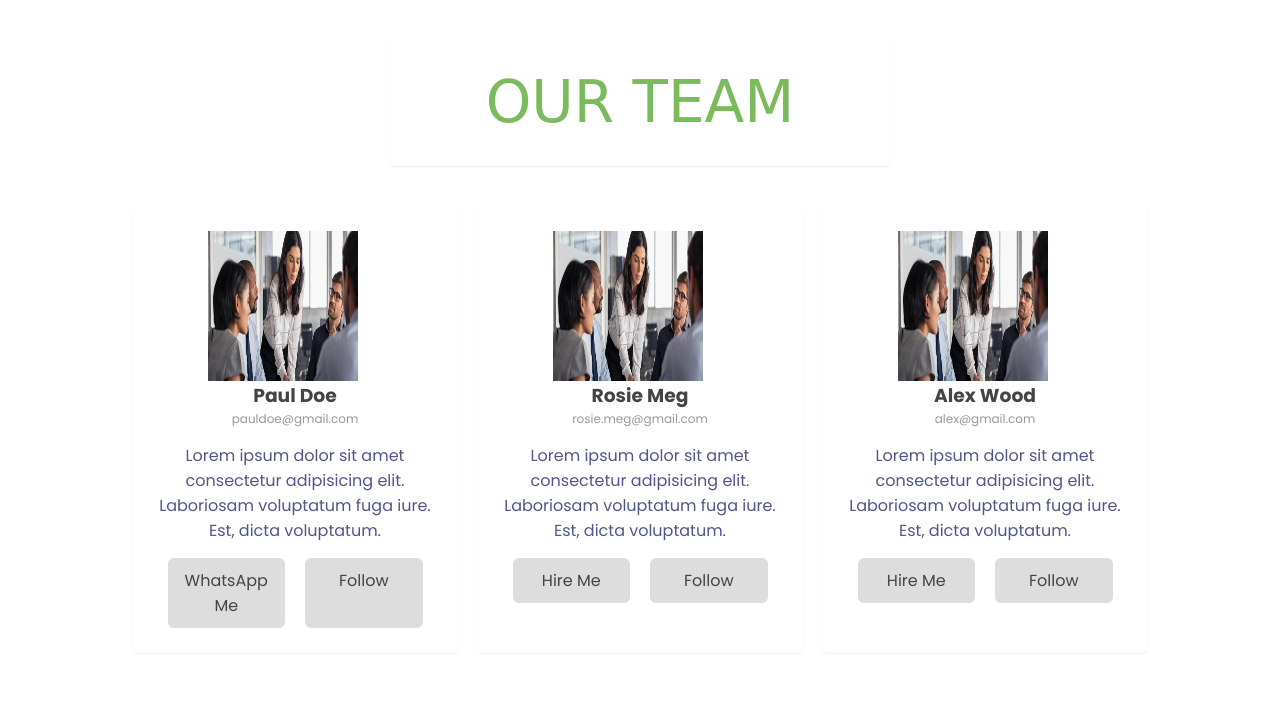
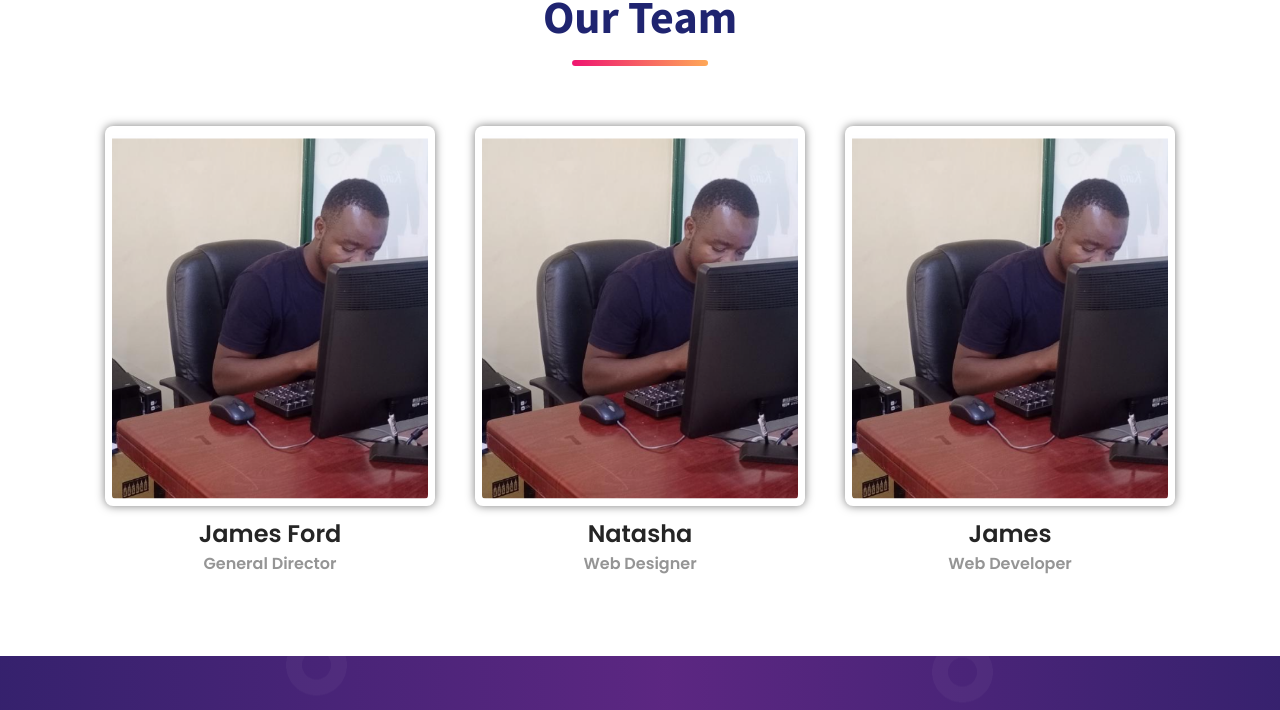
Before and after one commit to Kingsly62/Jenga-Talent-Ventures, a plain HTML site: page index.html in a window 1280 px wide. Shown: the part 8017-8727 px from the top of the page. Drawn offline with nearby package versions, Linux system fonts and the light colour scheme; a web font is replaced by a local one.

Commit message:
add new changes

```diff
--- a/assets/css/style.css
+++ b/assets/css/style.css
@@ -1322,86 +1322,117 @@ Accordion
 
 /* TEAMS */
 
-.wrapper {
-  margin-top: 50px;
+.cards{
+  display: flex;
+  justify-content: center;
+  align-items: center;
+  flex-wrap: wrap;
+}
+.cards .card{
+  max-width: 330px;
+  min-width: 290px;
+  width: 100%;
+  height: 100%;
+  margin: 20px;
+}
+.card .thumb{
+  position: relative;
+  height: 380px;
+  background: #fff;
+  padding: 7px;
+  border-radius: 8px;
+  box-shadow: 0 0 10px rgba(0, 0, 0, 0.514);
+}
+.card .thumb img{
+  width: 100%;
+  height: 100%;
+  border-radius: 4px;
+  object-fit: cover;
+  user-select: none;
+  -webkit-user-select: none;
+}
+.card .info{
+  margin-top: 10px;
+  text-align: center;
+}
+.card .info h2{
+  color: #252525;
+  font-size: 24px;
+  font-weight: 600;
+  text-transform: capitalize;
+}
+.card .info span{
+  font-weight: 600;
+  font-size: 16px;
+  color: #959595;
+  text-transform: capitalize;
+}
+.card .thumb .social{
+  visibility: hidden;
+  opacity: 0;
+  transition: all 0.3s ease;
+}
+.card:hover .thumb .social{
+  visibility: visible;
+  opacity: 1;
 }
 
-.wrapper .title {
-  max-width: 500px;
-  width: 100%;
-  padding: 30px;
-  margin: 0 auto 30px;
-  background: #fff;
-  border-radius: 6px;
-  box-shadow: 0 1px 2px rgba(0, 0, 0, 0.07);
-  text-align: center;
-  font-size: 58px;
-  text-transform: uppercase;
-  font-family: "Cute Font", cursive;
-  color: #7bbb5e;
+.card .thumb .share-button{
+  position: absolute;
+  bottom: -20px;
+  right: 25px;
+  width: 45px;
+  height: 45px;
+  background: #2e84e6;
+  border-radius: 5px;
+  border: 3px solid #fff;
+  transform: rotate(45deg);
+  color: #fff;
+  display: flex;
+  justify-content: center;
+  align-items: center;
+  cursor: pointer;
+  box-shadow: 0 0 10px rgba(0, 0, 0, 0.37);
+  z-index: 2;
 }
 
-.wrapper .team {
-  width: auto;
-  display: flex;
-  justify-content: center;
-  text-align: center;
-  flex-wrap: wrap;
-
+.card .thumb .share-button i{
+  font-size: 18px;
+  transform: rotate(45deg);
+  transition: 0.3s;
+}
+.card .share-toggle:checked ~ .share-button i{
+  transform: rotate(180deg);
 }
 
-.wrapper .team .team_member {
-  width: 325px;
-  margin: 10px;
-  background: #fff;
-  border-radius: 6px;
-  box-shadow: 0 1px 2px rgba(0, 0, 0, 0.07);
-  padding: 25px;
+.card .share-icon{
+  position: absolute;
+  right: 27px;
+  bottom: -18px;
+  width: 40px;
+  height: 40px;
+  background: #2e84e6;
+  border-radius: 50%;
+  line-height: 40px;
+  text-align: center;
+  cursor: pointer;
+  color: #fff;
+  transition: all 0.5s ease;
+  transform: translateY(0) rotate(180deg);
+  z-index: 1;
+}
+.card .share-toggle{
+  display: none;
 }
 
-.wrapper .team .team_member img {
-  width: 150px;
-  height: 150px;
+.card .share-toggle:checked ~ .share-icon:nth-child(3){
+  transform: translateY(-75px) rotate(0);
 }
 
-.team_member img{
-  margin-left: 50px;
-}
-.wrapper .team .team_member h3 {
-  color: #444;
+.card .share-toggle:checked ~ .share-icon:nth-child(4){
+  transform: translateY(-125px) rotate(0);
 }
 
-.wrapper .team .team_member span {
-  font-size: 12px;
-  color: #999;
+.card .share-toggle:checked ~ .share-icon:nth-child(5){
+  transform: translateY(-175px) rotate(0);
 }
-
-.wrapper .team .team_member p {
-  margin: 15px 0;
-}
-
-.wrapper .team .team_member .btn_grp {
-  display: flex;
-}
-
-.wrapper .team .team_member .btn_grp a {
-  background: #ddd;
-  display: block;
-  width: 125px;
-  margin: 0 10px;
-  padding: 10px;
-  border-radius: 6px;
-  color: #444;
-  text-transform: capitalize;
-  transition: all 0.3s ease;
-}
-
-.wrapper .team .team_member .btn_grp a:first-child:hover {
-  background: #7bbb5e;
-  color: #fff;
-}
-
-.wrapper .team .team_member .btn_grp a:last-child:hover {
-  background: #3a8bbb;
-  color: #fff;
-}
--- a/index.html
+++ b/index.html
@@ -1346,42 +1346,82 @@ Sign----------------Date------------------ <br>
 
      <section class="section service" id="about">
       <div class="container">
-        <div class="wrapper">
-          <div class="title">Our Team</div>
-          <div class="team">
-            <div class="team_member">
-              <img src="./assets/images/blog-1.jpg" alt="team_member_image">
-              <h3>Paul Doe</h3>
-              <span>pauldoe@gmail.com</span>
-              <p>Lorem ipsum dolor sit amet consectetur adipisicing elit. Laboriosam voluptatum fuga iure. Est, dicta voluptatum.</p>
-              <div class="btn_grp">
-                <a href="#">WhatsApp me</a>
-                <a href="#">follow</a>
+        <h2 class="h2 section-title underline">Our Team</h2>
+
+        <div class="cards">
+          <div class="card">
+              <div class="thumb">
+                  <img src="./assets/images/Screenshot from 2023-02-26 23-27-30.png" alt="">
+                  <div class="social">
+                      <input type="checkbox" name="" id="toggle1" class="share-toggle">
+                      <label for="toggle1" class="share-button">
+                          <i class="fas fa-plus"></i>
+                      </label>
+                      <a href="#" class="share-icon">
+                          <i class="fab fa-instagram"></i>
+                      </a>
+                      <a href="#" class="share-icon">
+                          <i class="fab fa-twitter"></i>
+                      </a>
+                      <a href="#" class="share-icon">
+                          <i class="fab fa-facebook-f"></i>
+                      </a>
+                  </div>
               </div>
-            </div>
-            <div class="team_member">
-              <img src="./assets/images/blog-1.jpg" alt="team_member_image">
-              <h3>Rosie Meg</h3>
-              <span>rosie.meg@gmail.com</span>
-              <p>Lorem ipsum dolor sit amet consectetur adipisicing elit. Laboriosam voluptatum fuga iure. Est, dicta voluptatum.</p>
-              <div class="btn_grp">
-                <a href="#">hire me</a>
-                <a href="#">follow</a>
+              <div class="info">
+                  <h2>James Ford</h2>
+                  <span>General Director</span>
               </div>
-            </div>
-            <div class="team_member">
-              <img src="./assets/images/blog-1.jpg" alt="team_member_image">
-              <h3>Alex Wood</h3>
-              <span>alex@gmail.com</span>
-              <p>Lorem ipsum dolor sit amet consectetur adipisicing elit. Laboriosam voluptatum fuga iure. Est, dicta voluptatum.</p>
-              <div class="btn_grp">
-                <a href="#">hire me</a>
-                <a href="#">follow</a>
+          </div>
+          <div class="card">
+              <div class="thumb">
+                  <img src="./assets/images/Screenshot from 2023-02-26 23-27-30.png" alt="">
+                  <div class="social">
+                      <input type="checkbox" name="" id="toggle2" class="share-toggle">
+                      <label for="toggle2" class="share-button">
+                          <i class="fas fa-plus"></i>
+                      </label>
+                      <a href="#" class="share-icon">
+                          <i class="fab fa-instagram"></i>
+                      </a>
+                      <a href="#" class="share-icon">
+                          <i class="fab fa-twitter"></i>
+                      </a>
+                      <a href="#" class="share-icon">
+                          <i class="fab fa-facebook-f"></i>
+                      </a>
+                  </div>
               </div>
-            </div>
+              <div class="info">
+                  <h2>Natasha</h2>
+                  <span>Web Designer</span>
+              </div>
           </div>
-        </div>
-
+          <div class="card">
+              <div class="thumb">
+                  <img src="./assets/images/Screenshot from 2023-02-26 23-27-30.png" alt="">
+                  <div class="social">
+                      <input type="checkbox" name="" id="toggle3" class="share-toggle">
+                      <label for="toggle3" class="share-button">
+                          <i class="fas fa-plus"></i>
+                      </label>
+                      <a href="#" class="share-icon">
+                          <i class="fab fa-instagram"></i>
+                      </a>
+                      <a href="#" class="share-icon">
+                          <i class="fab fa-twitter"></i>
+                      </a>
+                      <a href="#" class="share-icon">
+                          <i class="fab fa-facebook-f"></i>
+                      </a>
+                  </div>
+              </div>
+              <div class="info">
+                  <h2>James</h2>
+                  <span>Web Developer</span>
+              </div>
+          </div>
+      </div>
 
       </div>
     </section>
@@ -1404,10 +1444,10 @@ Sign----------------Date------------------ <br>
 
         <div class="footer-brand">
 
-          <a href="#" class="logo">Jenga Talata Ventures</a>
+          <a href="#" class="logo">Jenga Talanta Ventures</a>
 
           <p class="text">
-            Jenga Talent Ventures is a Kenyan-based non-profit maaking
+            Jenga Talanta Ventures is a Kenyan-based non-profit maaking
               organization Nurturing young men and women through their talents
                and empowering people living with disability
           </p>
@@ -1695,3 +1735,10 @@ Sign----------------Date------------------ <br>
             </li>
 
           </ul> -->
+
+
+
+
+
+
+          <!-- TEAMS -->
```
Also changed, not shown: assets/images/Screenshot from 2023-02-26 23-27-30.png (added), index.txt.
